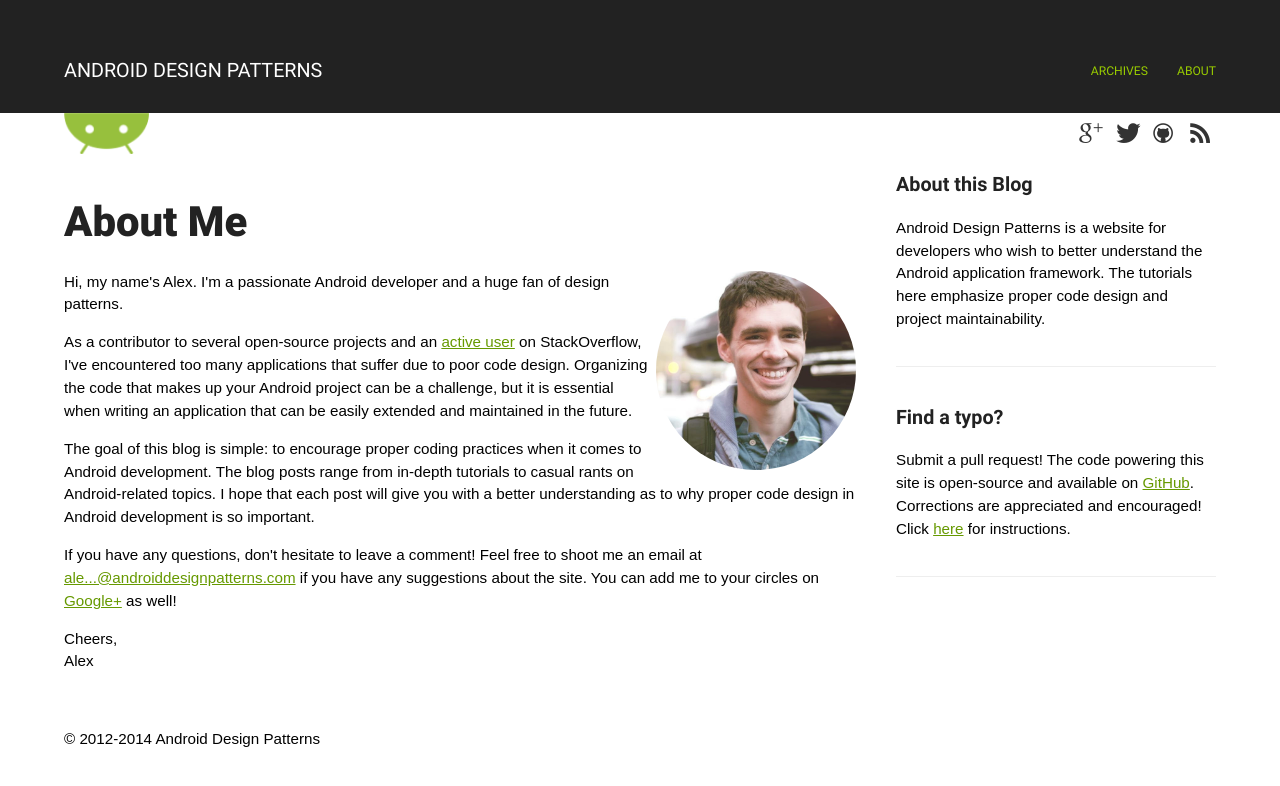
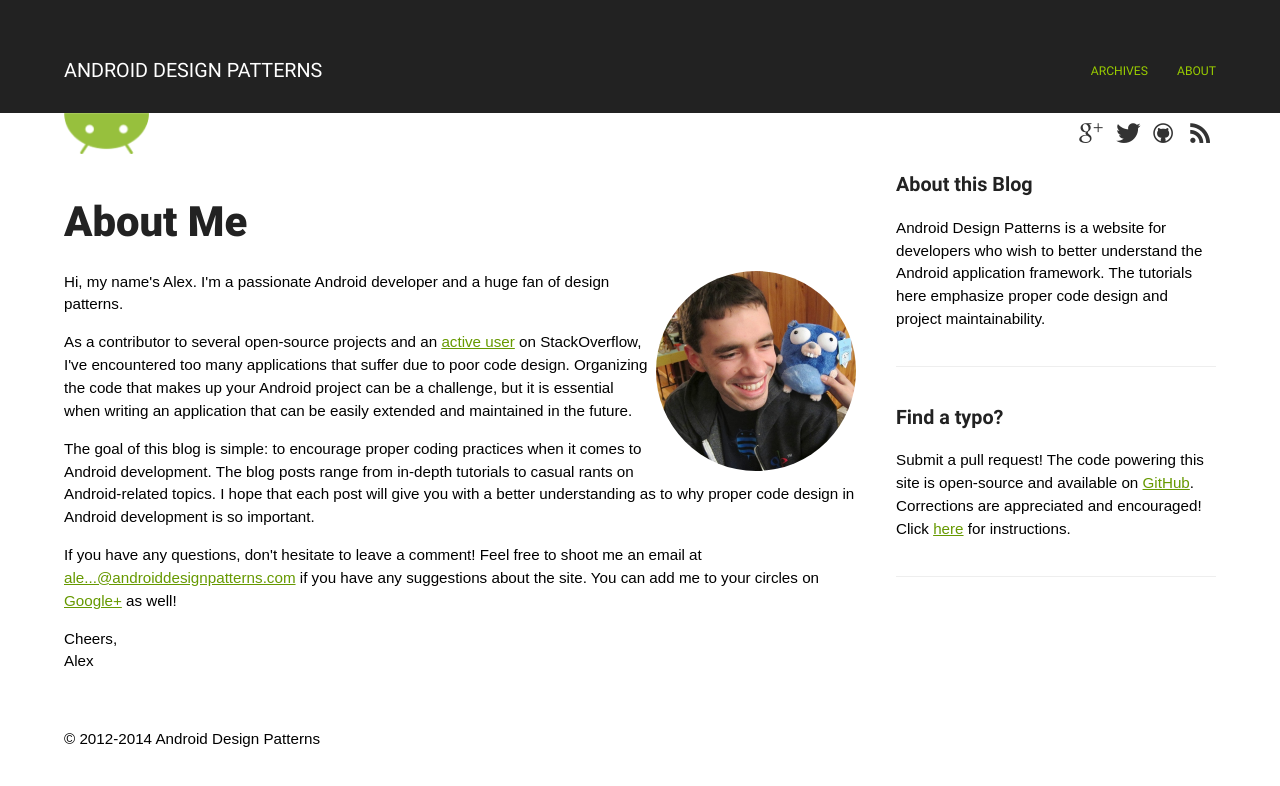
Before and after one commit to alexjlockwood/AndroidDesignPatterns, a Jekyll site: the page built from about/index.html, in a window 1280 px wide. Shown: the top 786 px of the page. Built offline with Jekyll 4.4.1, drawn with Linux system fonts in a browser that asks for light colours; some web fonts are replaced; Markdown is read by kramdown in place of the engine named in the settings; comment, search, counter and statistics services are not loaded.

Commit message:
Change picture displayed in about me

```diff
--- a/about/index.html
+++ b/about/index.html
@@ -5,7 +5,7 @@
 ---
 <header><h1>About Me</h1></header>
 
-<img id="profile-picture" src="/assets/images/profile-photo.jpg" alt="A photo of {{ site.author.name }}" />
+<img id="profile-picture" src="/assets/images/profile-photo-gopher.png" alt="A photo of {{ site.author.name }}" />
 
 <p>Hi, my name's Alex. I'm a passionate Android developer and a huge fan of design patterns.</p>
 
```
Also changed, not shown: assets/images/profile-photo-gopher.png (added).
